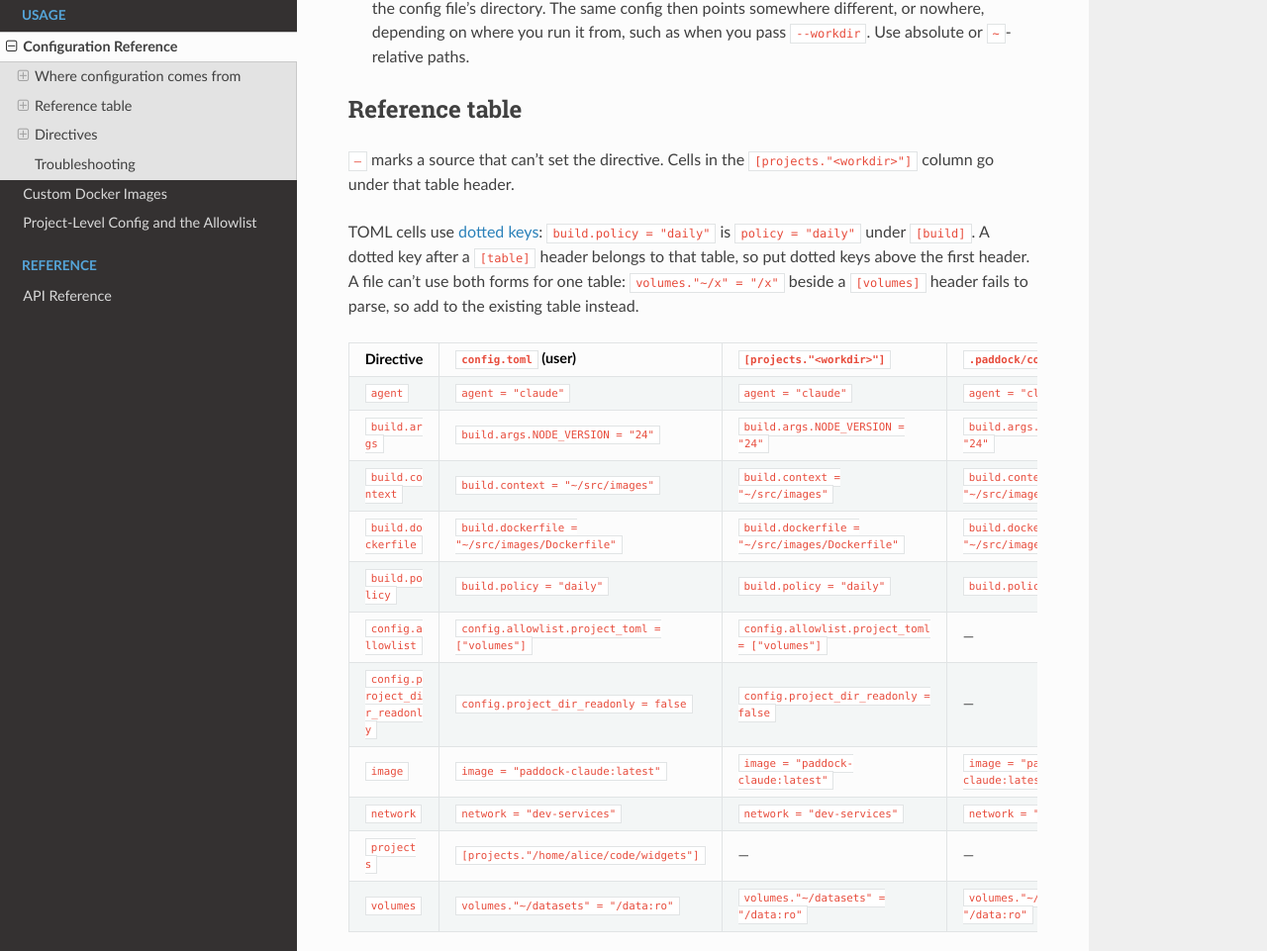
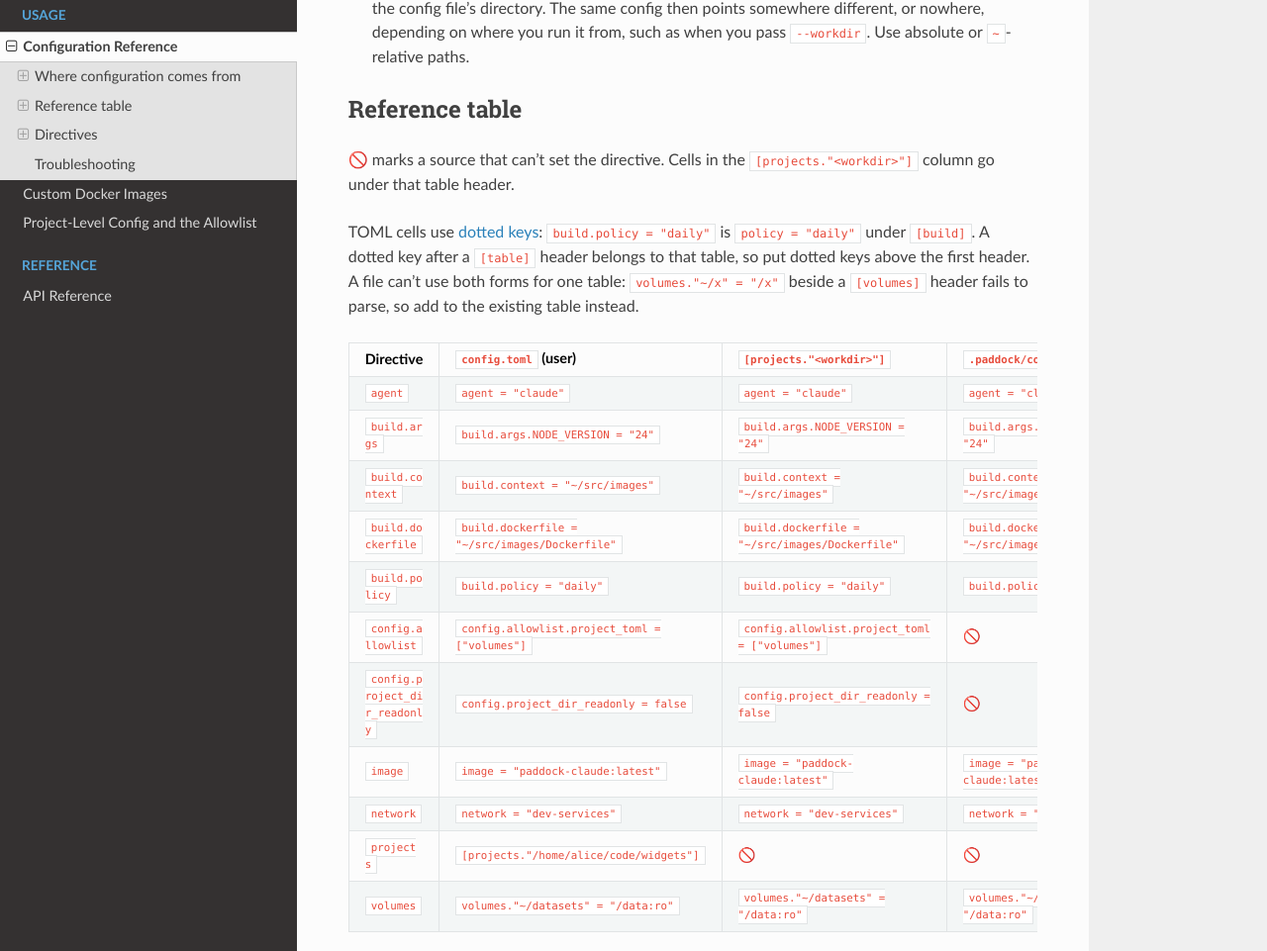
Before and after one commit to todofixthis/paddock, a Sphinx documentation site: the page built from docs/usage/configuration.md, in a window 1280 px wide and 1400 px high, scrolled down 1677 px. Shown: the part 106-1067 px from the top of the window at 99% size. Built offline with Sphinx 7.4.7 and the Read the Docs theme 3.1.0, drawn with Linux system fonts in a browser that asks for light colours.

```diff
--- a/docs/usage/configuration.md
+++ b/docs/usage/configuration.md
@@ -81,7 +81,7 @@ follows symlinks.
 
 ## Reference table
 
-`—` marks a source that can't set the directive. Cells in the `[projects."<workdir>"]`
+🚫 marks a source that can't set the directive. Cells in the `[projects."<workdir>"]`
 column go under that table header.
 
 TOML cells use [dotted keys](https://toml.io/en/v1.0.0#keys): `build.policy = "daily"`
@@ -93,16 +93,16 @@ the existing table instead.
 | Directive | `config.toml` (user) | `[projects."<workdir>"]` | `.paddock/config.toml` | Environment | Command line |
 |---|---|---|---|---|---|
 | [`agent`](#agent) | `agent = "claude"` | `agent = "claude"` | `agent = "claude"` | `PADDOCK_AGENT=claude` | `--agent=claude` |
-| [`build.args`](#buildargs) | `build.args.NODE_VERSION = "24"` | `build.args.NODE_VERSION = "24"` | `build.args.NODE_VERSION = "24"` | — | `--build-args-NODE_VERSION=24` |
+| [`build.args`](#buildargs) | `build.args.NODE_VERSION = "24"` | `build.args.NODE_VERSION = "24"` | `build.args.NODE_VERSION = "24"` | 🚫 | `--build-args-NODE_VERSION=24` |
 | [`build.context`](#buildcontext) | `build.context = "~/src/images"` | `build.context = "~/src/images"` | `build.context = "~/src/images"` | `PADDOCK_BUILD_CONTEXT=~/src/images` | `--build-context=~/src/images` |
 | [`build.dockerfile`](#builddockerfile) | `build.dockerfile = "~/src/images/Dockerfile"` | `build.dockerfile = "~/src/images/Dockerfile"` | `build.dockerfile = "~/src/images/Dockerfile"` | `PADDOCK_BUILD_DOCKERFILE=~/src/images/Dockerfile` | `--build-dockerfile=~/src/images/Dockerfile` |
 | [`build.policy`](#buildpolicy) | `build.policy = "daily"` | `build.policy = "daily"` | `build.policy = "daily"` | `PADDOCK_BUILD_POLICY=daily` | `--build-policy=daily` |
-| [`config.allowlist`](#configallowlist) | `config.allowlist.project_toml = ["volumes"]` | `config.allowlist.project_toml = ["volumes"]` | — | — | — |
-| [`config.project_dir_readonly`](#configproject_dir_readonly) | `config.project_dir_readonly = false` | `config.project_dir_readonly = false` | — | — | — |
+| [`config.allowlist`](#configallowlist) | `config.allowlist.project_toml = ["volumes"]` | `config.allowlist.project_toml = ["volumes"]` | 🚫 | 🚫 | 🚫 |
+| [`config.project_dir_readonly`](#configproject_dir_readonly) | `config.project_dir_readonly = false` | `config.project_dir_readonly = false` | 🚫 | 🚫 | 🚫 |
 | [`image`](#image) | `image = "paddock-claude:latest"` | `image = "paddock-claude:latest"` | `image = "paddock-claude:latest"` | `PADDOCK_IMAGE=paddock-claude:latest` | `--image=paddock-claude:latest` |
 | [`network`](#network) | `network = "dev-services"` | `network = "dev-services"` | `network = "dev-services"` | `PADDOCK_NETWORK=dev-services` | `--network=dev-services` |
-| [`projects`](#projects) | `[projects."/home/alice/code/widgets"]` | — | — | — | — |
-| [`volumes`](#volumes) | `volumes."~/datasets" = "/data:ro"` | `volumes."~/datasets" = "/data:ro"` | `volumes."~/datasets" = "/data:ro"` | — | `--volume=~/datasets:/data:ro` |
+| [`projects`](#projects) | `[projects."/home/alice/code/widgets"]` | 🚫 | 🚫 | 🚫 | 🚫 |
+| [`volumes`](#volumes) | `volumes."~/datasets" = "/data:ro"` | `volumes."~/datasets" = "/data:ro"` | `volumes."~/datasets" = "/data:ro"` | 🚫 | `--volume=~/datasets:/data:ro` |
 
 ### Run options
 
```
